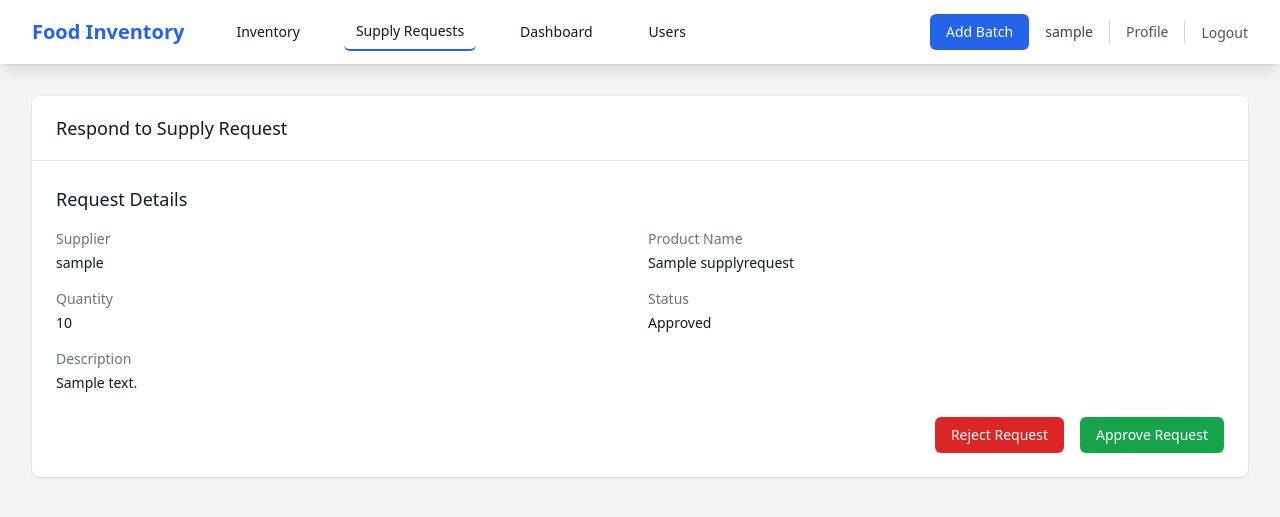
After one commit to Harshvardhan1406/food-inventory, a Django app: page /supply-requests/1/respond/ in a window 1280 px wide. The commit adds this page. Shown: the top 517 px of the page. Run offline with Django 5.2, Linux system fonts and the light colour scheme; a user stored in the database is signed in; tables that the repository leaves empty hold one stand-in row (values such as "Sample post"); some libraries are stand-ins or nearby versions.

Commit message:
Changed roles fixed bugs and added supply requests

```diff
--- a/food_inventory/urls.py
+++ b/food_inventory/urls.py
@@ -19,6 +19,7 @@ from django.urls import path, include
 from django.conf import settings
 from django.conf.urls.static import static
 from django.contrib.auth import views as auth_views
+from django.views.generic import RedirectView
 from inventory import views
 
 urlpatterns = [
@@ -27,7 +28,10 @@ urlpatterns = [
 
     # Authentication URLs
     path('login/', auth_views.LoginView.as_view(), name='login'),
-    path('logout/', auth_views.LogoutView.as_view(), name='logout'),
+    path('logout/', auth_views.LogoutView.as_view(
+        next_page='login',
+        template_name='registration/logged_out.html'
+    ), name='logout'),
     path('register/', views.register, name='register'),
     path('profile/', views.profile, name='profile'),
 ]
--- a/inventory/urls.py
+++ b/inventory/urls.py
@@ -6,10 +6,13 @@ urlpatterns = [
     # Web UI URLs
     path('', views.batch_list, name='batch_list'),
     path('batch/create/', views.batch_create, name='batch_create'),
-    path('batch/update/<str:batch_id>/', views.batch_update, name='batch_update'),
-    path('batch/delete/<str:batch_id>/', views.batch_delete, name='batch_delete'),
+    path('batch/<str:batch_id>/update/', views.batch_update, name='batch_update'),
+    path('batch/<str:batch_id>/delete/', views.batch_delete, name='batch_delete'),
     path('users/', views.user_list, name='user_list'),
     path('dashboard/', views.cloudwatch_dashboard, name='cloudwatch_dashboard'),
+    path('supply-requests/', views.supply_request_list, name='supply_request_list'),
+    path('supply-requests/create/', views.supply_request_create, name='supply_request_create'),
+    path('supply-requests/<int:request_id>/respond/', views.supply_request_respond, name='supply_request_respond'),
 
     # API Endpoints
     path('api/batches/', api_views.api_batch_list, name='api_batch_list'),
--- a/inventory/views.py
+++ b/inventory/views.py
@@ -14,6 +14,7 @@ from datetime import datetime
 from .cloudwatch_utils import cloudwatch_manager
 from django.http import JsonResponse
 from django.views.decorators.csrf import ensure_csrf_cookie
+from .models import SupplyRequest
 
 def get_s3_client():
     return boto3.client('s3',
@@ -90,8 +91,8 @@ def delete_from_s3(file_path):
             'ERROR'
         )
 
-def is_manager(user):
-    return user.is_authenticated and user.is_manager()
+def is_manufacturer(user):
+    return user.is_authenticated and user.is_manufacturer()
 
 @ensure_csrf_cookie
 def register(request):
@@ -171,16 +172,11 @@ def batch_list(request):
     for batch in batches:
         batch['expiry_date'] = datetime.strptime(batch['expiry_date'], '%Y-%m-%d').date()
         batch['production_date'] = datetime.strptime(batch['production_date'], '%Y-%m-%d').date()
-        print(f"Batch data: {batch}")
+        # Add edit permission flag
+        batch['can_edit'] = request.user.is_manufacturer()
 
-    # Put metrics for batch counts by status
-    status_counts = {}
-    for batch in batches:
-        status = batch.get('status', 'Unknown')
-        status_counts[status] = status_counts.get(status, 0) + 1
-
-    for status, count in status_counts.items():
-        cloudwatch_manager.put_metric(f'Total{status.replace(" ", "")}Batches', count)
+    # Update batch status metrics
+    cloudwatch_manager.update_batch_status_metrics(batches)
 
     context = {
         'batches': batches,
@@ -189,10 +185,12 @@ def batch_list(request):
         'AWS_STORAGE_BUCKET_NAME': settings.AWS_STORAGE_BUCKET_NAME,
         'AWS_S3_REGION_NAME': settings.AWS_S3_REGION_NAME,
         'debug': settings.DEBUG,
+        'is_manufacturer': request.user.is_manufacturer(),
     }
     return render(request, 'inventory/batch_list.html', context)
 
 @login_required
+@user_passes_test(is_manufacturer)
 def batch_create(request):
     if request.method == 'POST':
         # Get form data
@@ -260,6 +258,7 @@ def batch_create(request):
     })
 
 @login_required
+@user_passes_test(is_manufacturer)
 def batch_update(request, batch_id):
     # Get existing batch
     batch = db.get_batch(batch_id)
@@ -310,7 +309,7 @@ def batch_update(request, batch_id):
     })
 
 @login_required
-@user_passes_test(is_manager)
+@user_passes_test(is_manufacturer)
 def batch_delete(request, batch_id):
     batch = db.get_batch(batch_id)
     if not batch:
@@ -335,7 +334,7 @@ def batch_delete(request, batch_id):
     return render(request, 'inventory/batch_confirm_delete.html', {'batch': batch})
 
 @login_required
-@user_passes_test(is_manager)
+@user_passes_test(is_manufacturer)
 def user_list(request):
     users = User.objects.all().order_by('username')
     return render(request, 'inventory/user_list.html', {'users': users})
@@ -346,18 +345,27 @@ def cloudwatch_dashboard(request):
     try:
         from datetime import timedelta
 
-        # Get metrics for the last 24 hours
+        # Get current metrics
+        metrics_data = {
+            'total_expired_batches': [{
+                'Maximum': cloudwatch_manager.get_current_metrics('TotalExpiredBatches')
+            }],
+            'total_expiring_soon_batches': [{
+                'Maximum': cloudwatch_manager.get_current_metrics('TotalExpiringSoonBatches')
+            }],
+            'total_safe_batches': [{
+                'Maximum': cloudwatch_manager.get_current_metrics('TotalSafeBatches')
+            }],
+        }
+
+        # Get historical metrics for trends (last 24 hours)
         end_time = datetime.utcnow()
         start_time = end_time - timedelta(hours=24)
 
-        # Get various metrics
-        metrics_data = {
+        metrics_data.update({
             'page_views': cloudwatch_manager.get_metrics('PageViews', start_time, end_time),
             'batch_created': cloudwatch_manager.get_metrics('BatchCreated', start_time, end_time),
-            'total_safe_batches': cloudwatch_manager.get_metrics('TotalSafeBatches', start_time, end_time),
-            'total_expiring_soon_batches': cloudwatch_manager.get_metrics('TotalExpiringSoonBatches', start_time, end_time),
-            'total_expired_batches': cloudwatch_manager.get_metrics('TotalExpiredBatches', start_time, end_time),
-        }
+        })
 
         # Calculate summary statistics
         total_batches = len(db.list_batches())
@@ -374,3 +382,61 @@ def cloudwatch_dashboard(request):
     except Exception as e:
         messages.error(request, f'Error loading dashboard: {str(e)}')
         return redirect('batch_list')
+
+@login_required
+def supply_request_list(request):
+    """View supply requests based on user role"""
+    if request.user.is_manufacturer():
+        # Manufacturers see all requests
+        requests = SupplyRequest.objects.all()
+    else:
+        # Suppliers see only their requests
+        requests = request.user.supply_requests.all()
+
+    return render(request, 'inventory/supply_request_list.html', {
+        'requests': requests,
+        'is_manufacturer': request.user.is_manufacturer()
+    })
+
+@login_required
+def supply_request_create(request):
+    """Create a new supply request (suppliers only)"""
+    if request.user.is_manufacturer():
+        messages.error(request, 'Only suppliers can create supply requests.')
+        return redirect('supply_request_list')
+
+    if request.method == 'POST':
+        try:
+            request_data = {
+                'supplier': request.user,
+                'product_name': request.POST['product_name'],
+                'quantity': int(request.POST['quantity']),
+                'description': request.POST.get('description', ''),
+            }
+            supply_request = SupplyRequest.objects.create(**request_data)
+            messages.success(request, 'Supply request created successfully!')
+            return redirect('supply_request_list')
+        except Exception as e:
+            messages.error(request, f'Error creating supply request: {str(e)}')
+
+    return render(request, 'inventory/supply_request_form.html', {
+        'title': 'Create Supply Request'
+    })
+
+@login_required
+@user_passes_test(is_manufacturer)
+def supply_request_respond(request, request_id):
+    """Respond to a supply request (manufacturers only)"""
+    supply_request = get_object_or_404(SupplyRequest, id=request_id)
+
+    if request.method == 'POST':
+        action = request.POST.get('action')
+        if action in ['approve', 'reject']:
+            supply_request.status = 'approved' if action == 'approve' else 'rejected'
+            supply_request.save()
+            messages.success(request, f'Supply request {supply_request.status}.')
+        return redirect('supply_request_list')
+
+    return render(request, 'inventory/supply_request_respond.html', {
+        'supply_request': supply_request
+    })
--- a/templates/base.html
+++ b/templates/base.html
@@ -27,11 +27,15 @@
                            class="text-gray-900 hover:text-blue-600 px-3 py-2 rounded-md text-sm font-medium {% if request.resolver_match.url_name == 'batch_list' %}text-blue-600 border-b-2 border-blue-600{% endif %}">
                             Inventory
                         </a>
+                        <a href="{% url 'supply_request_list' %}"
+                           class="text-gray-900 hover:text-blue-600 px-3 py-2 rounded-md text-sm font-medium {% if 'supply_request' in request.resolver_match.url_name %}text-blue-600 border-b-2 border-blue-600{% endif %}">
+                            Supply Requests
+                        </a>
                         <a href="{% url 'cloudwatch_dashboard' %}"
                            class="text-gray-900 hover:text-blue-600 px-3 py-2 rounded-md text-sm font-medium {% if request.resolver_match.url_name == 'cloudwatch_dashboard' %}text-blue-600 border-b-2 border-blue-600{% endif %}">
                             Dashboard
                         </a>
-                        {% if user.role == 'Manager' %}
+                        {% if user.is_manufacturer %}
                         <a href="{% url 'user_list' %}"
                            class="text-gray-900 hover:text-blue-600 px-3 py-2 rounded-md text-sm font-medium {% if request.resolver_match.url_name == 'user_list' %}text-blue-600 border-b-2 border-blue-600{% endif %}">
                             Users
@@ -44,10 +48,12 @@
                 <!-- Right side -->
                 <div class="flex items-center space-x-4">
                     {% if user.is_authenticated %}
+                    {% if user.is_manufacturer %}
                     <a href="{% url 'batch_create' %}"
                        class="bg-blue-600 hover:bg-blue-700 text-white px-4 py-2 rounded-md text-sm font-medium transition duration-150 ease-in-out">
                         Add Batch
                     </a>
+                    {% endif %}
                     <div class="flex items-center space-x-4 ml-4">
                         <span class="text-gray-700 text-sm">{{ user.username }}</span>
                         <div class="h-6 w-px bg-gray-300"></div>
@@ -56,10 +62,12 @@
                             Profile
                         </a>
                         <div class="h-6 w-px bg-gray-300"></div>
-                        <a href="{% url 'logout' %}"
-                           class="text-gray-600 hover:text-blue-600 text-sm font-medium">
-                            Logout
-                        </a>
+                        <form method="post" action="{% url 'logout' %}" class="inline">
+                            {% csrf_token %}
+                            <button type="submit" class="text-gray-600 hover:text-blue-600 text-sm font-medium">
+                                Logout
+                            </button>
+                        </form>
                     </div>
                     {% else %}
                     <div class="flex items-center space-x-4">
--- a/templates/inventory/batch_list.html
+++ b/templates/inventory/batch_list.html
@@ -72,8 +72,8 @@
                             </span>
                         </td>
                         <td class="px-6 py-4 whitespace-nowrap text-sm font-medium">
+                            {% if is_manufacturer %}
                             <a href="{% url 'batch_update' batch.batch_id %}" class="text-indigo-600 hover:text-indigo-900 mr-4">Edit</a>
-                            {% if user.is_manager %}
                             <a href="{% url 'batch_delete' batch.batch_id %}" class="text-red-600 hover:text-red-900">Delete</a>
                             {% endif %}
                         </td>
--- /dev/null
+++ b/templates/inventory/supply_request_respond.html
@@ -0,0 +1,58 @@
+{% extends 'base.html' %}
+
+{% block title %}Respond to Supply Request{% endblock %}
+
+{% block content %}
+<div class="bg-white shadow overflow-hidden sm:rounded-lg">
+    <div class="px-4 py-5 border-b border-gray-200 sm:px-6">
+        <h3 class="text-lg leading-6 font-medium text-gray-900">
+            Respond to Supply Request
+        </h3>
+    </div>
+
+    <div class="px-4 py-5 sm:p-6">
+        <div class="mb-6">
+            <h4 class="text-lg font-medium text-gray-900">Request Details</h4>
+            <dl class="mt-4 grid grid-cols-1 gap-4 sm:grid-cols-2">
+                <div>
+                    <dt class="text-sm font-medium text-gray-500">Supplier</dt>
+                    <dd class="mt-1 text-sm text-gray-900">{{ supply_request.supplier.username }}</dd>
+                </div>
+                <div>
+                    <dt class="text-sm font-medium text-gray-500">Product Name</dt>
+                    <dd class="mt-1 text-sm text-gray-900">{{ supply_request.product_name }}</dd>
+                </div>
+                <div>
+                    <dt class="text-sm font-medium text-gray-500">Quantity</dt>
+                    <dd class="mt-1 text-sm text-gray-900">{{ supply_request.quantity }}</dd>
+                </div>
+                <div>
+                    <dt class="text-sm font-medium text-gray-500">Status</dt>
+                    <dd class="mt-1 text-sm text-gray-900">{{ supply_request.status|title }}</dd>
+                </div>
+                <div class="sm:col-span-2">
+                    <dt class="text-sm font-medium text-gray-500">Description</dt>
+                    <dd class="mt-1 text-sm text-gray-900">{{ supply_request.description }}</dd>
+                </div>
+            </dl>
+        </div>
+
+        <div class="mt-6 flex justify-end space-x-4">
+            <form method="post" class="inline">
+                {% csrf_token %}
+                <input type="hidden" name="action" value="reject">
+                <button type="submit" class="bg-red-600 hover:bg-red-700 text-white px-4 py-2 rounded-md text-sm font-medium">
+                    Reject Request
+                </button>
+            </form>
+            <form method="post" class="inline">
+                {% csrf_token %}
+                <input type="hidden" name="action" value="approve">
+                <button type="submit" class="bg-green-600 hover:bg-green-700 text-white px-4 py-2 rounded-md text-sm font-medium">
+                    Approve Request
+                </button>
+            </form>
+        </div>
+    </div>
+</div>
+{% endblock %}
```
Also changed, not shown: inventory/cloudwatch_utils.py (+70 -16 lines), inventory/models.py (+26 -5 lines), templates/inventory/cloudwatch_dashboard.html (+44 -87 lines), templates/inventory/supply_request_form.html (added, +55 -0 lines), templates/inventory/supply_request_list.html (added, +77 -0 lines), templates/registration/logged_out.html (added, +19 -0 lines), inventory/migrations/0002_alter_user_role_supplyrequest.py (added), 1 other file.
